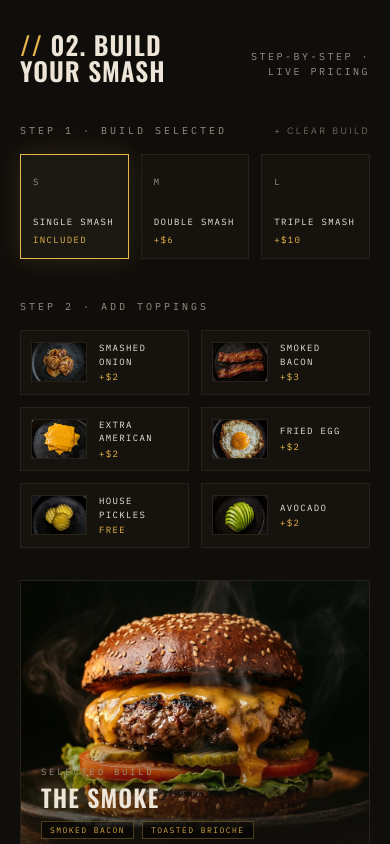
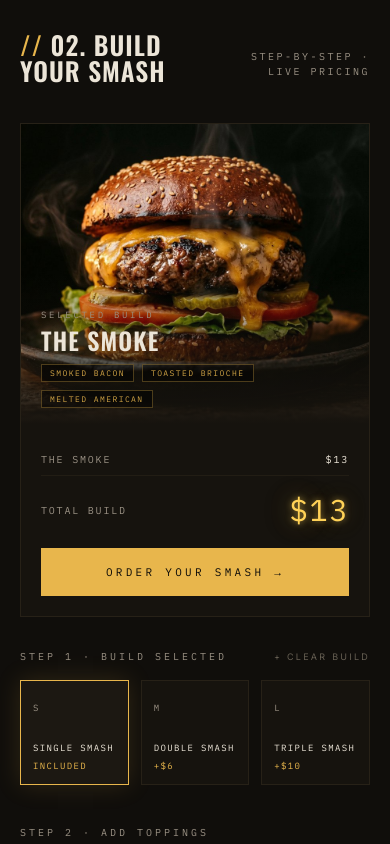
Before and after one commit to navaira-y/smash, a React (Vite) app: page / in a window 390 px wide. Shown: the part 3560-4404 px from the top of the page. Built offline with nearby package versions, Linux system fonts and the light colour scheme; a web font is replaced by a local one.

Commit message:
mobile: build preview and cart on top
Co-authored-by: arena-agent <297053741+arena-agent@users.noreply.github.com>

```diff
--- a/src/sections/Build.tsx
+++ b/src/sections/Build.tsx
@@ -54,7 +54,7 @@ export default function Build({
 
         <div className="grid lg:grid-cols-12 gap-8">
           {" "}
-          <div className="lg:col-span-5 space-y-10">
+          <div className="lg:col-span-5 space-y-10 order-2 lg:order-1">
             <Reveal>
               <div className="flex items-center justify-between mb-4">
                 <span className="font-mono text-[10px] tracking-[0.3em] text-mut">
@@ -151,7 +151,7 @@ export default function Build({
               </div>
             </Reveal>
           </div>{" "}
-          <Reveal className="lg:col-span-7" delay={0.1}>
+          <Reveal className="lg:col-span-7 order-1 lg:order-2" delay={0.1}>
             <div className="border border-line bg-panel h-full flex flex-col">
               <div
                 data-preview-box
```
Also changed, not shown: 5 other files (tests, documents, lock files or other folders).
